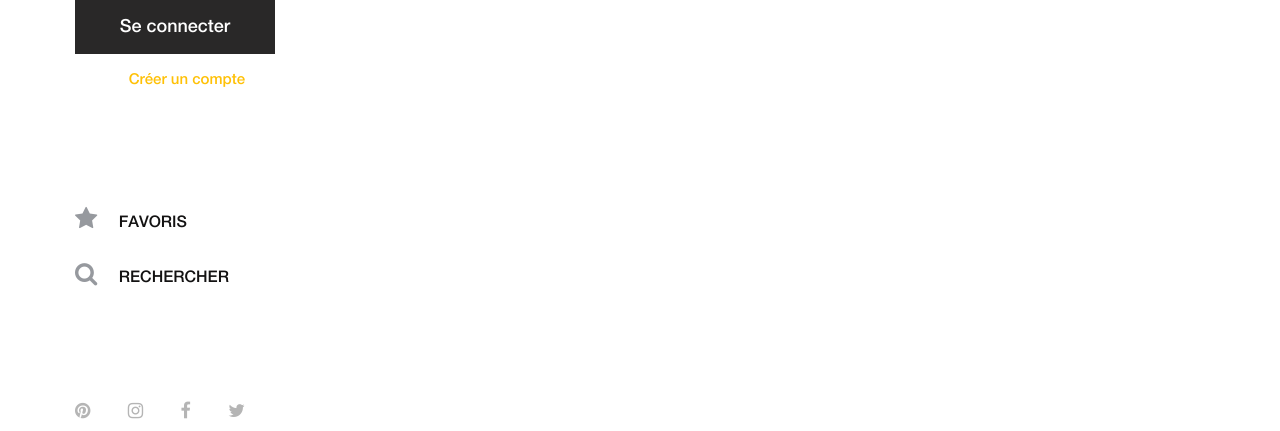
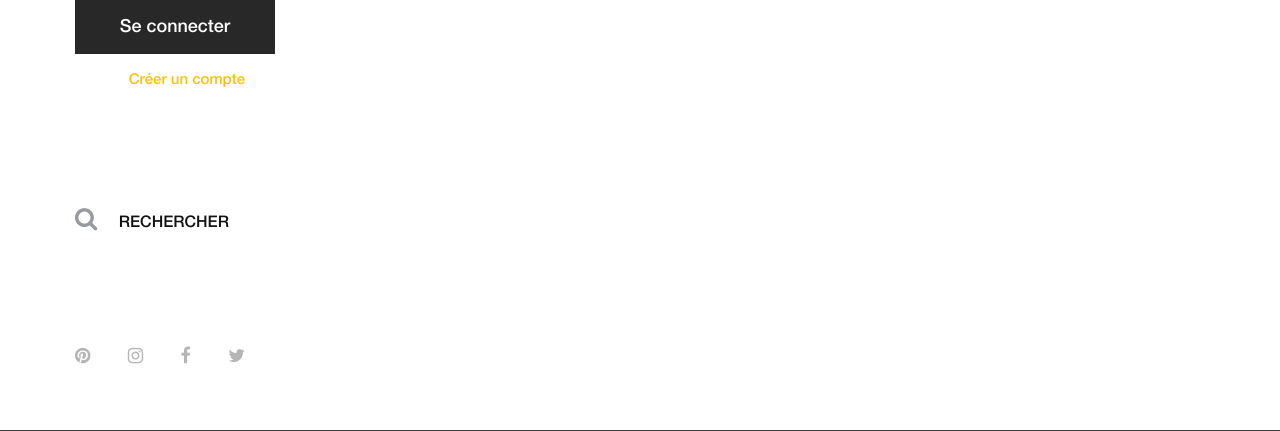
Before and after one commit to RinalduzziNathan/newLBC, a Symfony app: template templates/homepage/index.html.twig in a window 1280 px wide. Shown: the part 517-948 px from the top of the page. Run offline with Twig, Linux system fonts and the light colour scheme; the template is opened without the code that fills it, so the values that code supplies are empty; form fields are guessed from the names that the template uses; some libraries are stand-ins or nearby versions.

Commit message:
button remove

```diff
--- a/templates/base.html.twig
+++ b/templates/base.html.twig
@@ -39,14 +39,10 @@
                     {{form_end(formSearch)}}
                     <!--
                     <div class="search-content">
-
-
                             <form action="#" method="get">
                             <input type="search" name="search" id="search" placeholder="Type your keyword...">
                             <button type="submit"><img src="{{ asset('img/core-img/search.png') }}" alt="search"></button>
                         </form>-->
-
-
                     </div>
                 </div>
             </div>
@@ -108,7 +104,6 @@
                 {% if app.user %}
                     <a href="{{ path('profile', {id: app.user.id }) }}" class="acount-nav"><i class="fa fa-user"> </i> {{ app.user.username }} </a>
                 {% endif %}
-                <a href="#" class="fav-nav"><i class="fa fa-star"></i> Favoris</a>
                 <a href="#" class="search-nav"><i class="fa fa-search"></i> Rechercher</a>
             </div>
             <!-- Social Button -->
```
